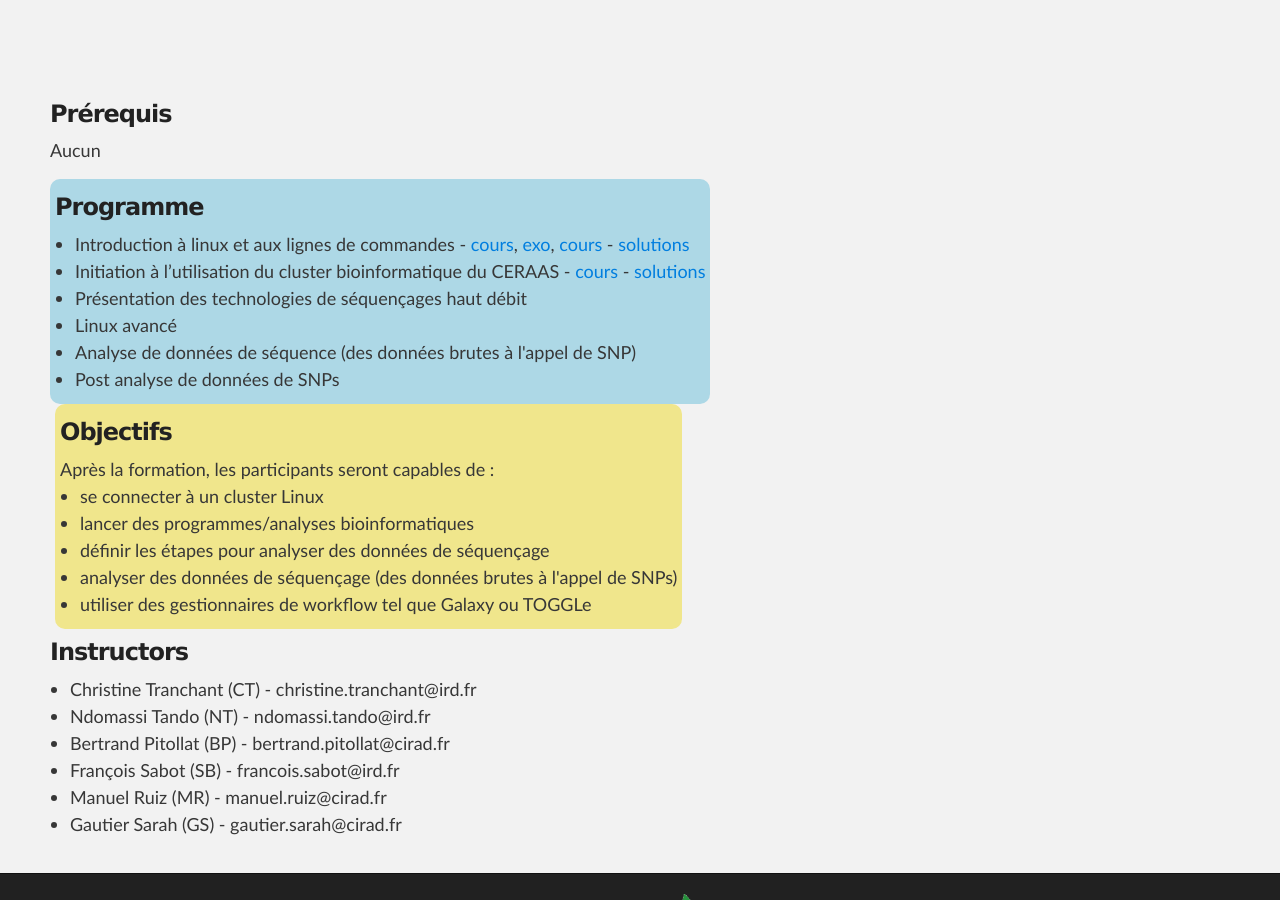
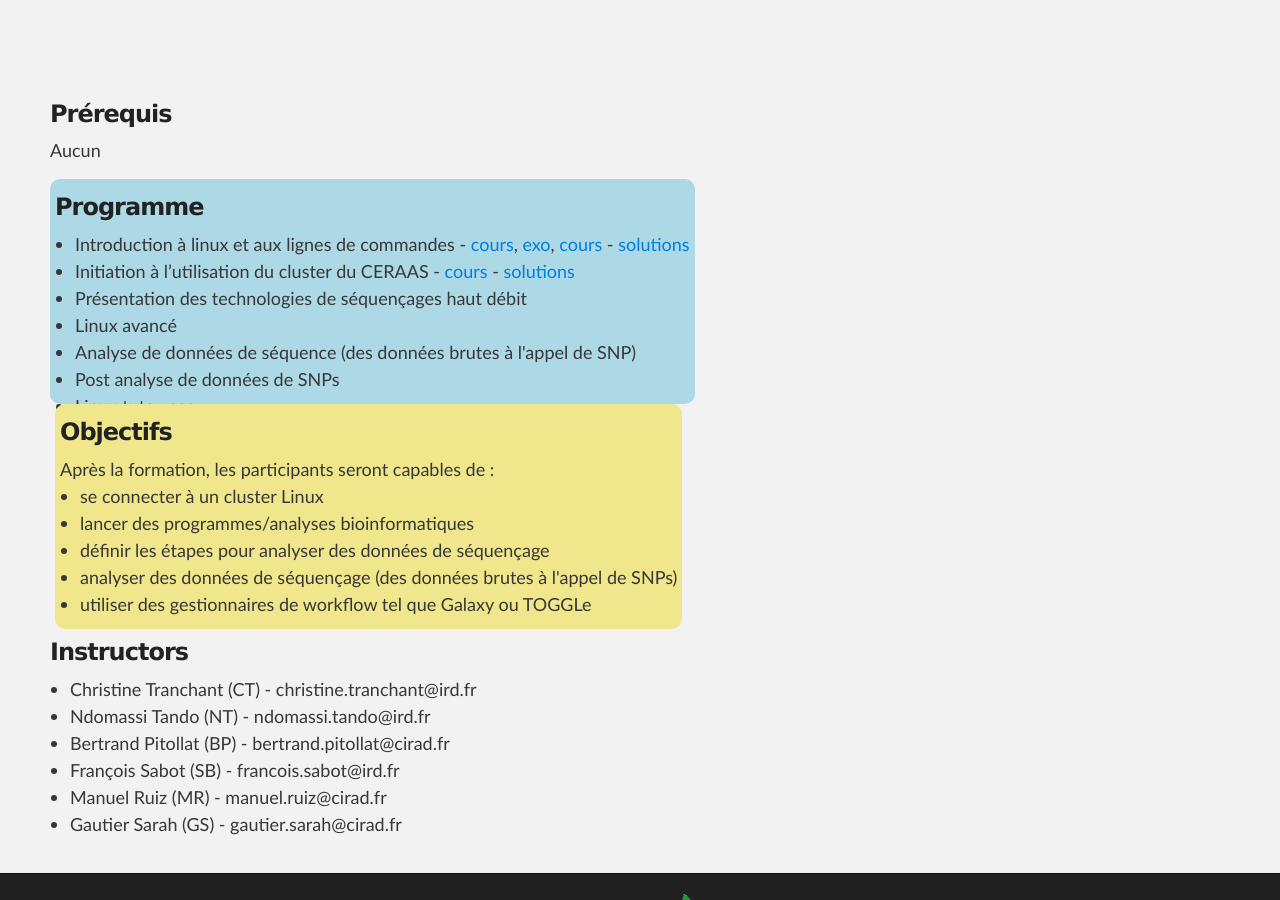
Before and after one commit to SouthGreenPlatform/trainings, a Jekyll site: the page built from _pages/ngsTrainings.md, in a window 1280 px wide and 900 px high, scrolled down 2401 px. Built offline with Jekyll 4.4.1, drawn with Linux system fonts in a browser that asks for light colours; nearby versions of some CDN libraries.

Commit message:
Update ngsTrainings.md

```diff
--- a/_pages/ngsTrainings.md
+++ b/_pages/ngsTrainings.md
@@ -29,11 +29,12 @@
 <h3>Programme</h3>
 <ul>
 <li>Introduction à linux et aux lignes de commandes - <a target="_blank" href="{{ site.url }}/files/linux/GuideDeSurvieLinux-thies2018.pdf">cours</a>, <a target="_blank" href="{{ site.url }}/linux/linuxGuidePractice">exo</a>, <a target="_blank" href="{{ site.url }}/files/hpc/HPC_thies.pdf">cours</a> - <a target="_blank" href="https://docs.google.com/document/d/1Avtr9l2JIOOkivcPmlmHijEQ70jToDT1YIZAR-0psA0/edit?usp=sharing">solutions</a> </li>
-<li>Initiation à l’utilisation du cluster  bioinformatique du CERAAS - <a target="_blank" href="{{ site.url }}/files/hpc/HPC_thies.pdf">cours</a> - <a target="_blank" href="https://docs.google.com/document/d/15jBDMKtJbY4LUznbAzxnkC2M7vGgGscA_z2ly1bcIcU/edit?usp=sharing">solutions</a></li>
+<li>Initiation à l’utilisation du cluster du CERAAS - <a target="_blank" href="{{ site.url }}/files/hpc/HPC_thies.pdf">cours</a> - <a target="_blank" href="https://docs.google.com/document/d/15jBDMKtJbY4LUznbAzxnkC2M7vGgGscA_z2ly1bcIcU/edit?usp=sharing">solutions</a></li>
 <li>Présentation des technologies de séquençages haut débit </li>
 <li>Linux avancé</li>
 <li>Analyse de données de séquence (des données brutes à l'appel de SNP)</li>
 <li>Post analyse de données de SNPs</li>
+<li>Linux tuto : <a target="_blank" href="{{ site.url }}/linux/linuxTuto">see</a> </li>
 </ul>
 </div>
 
```
